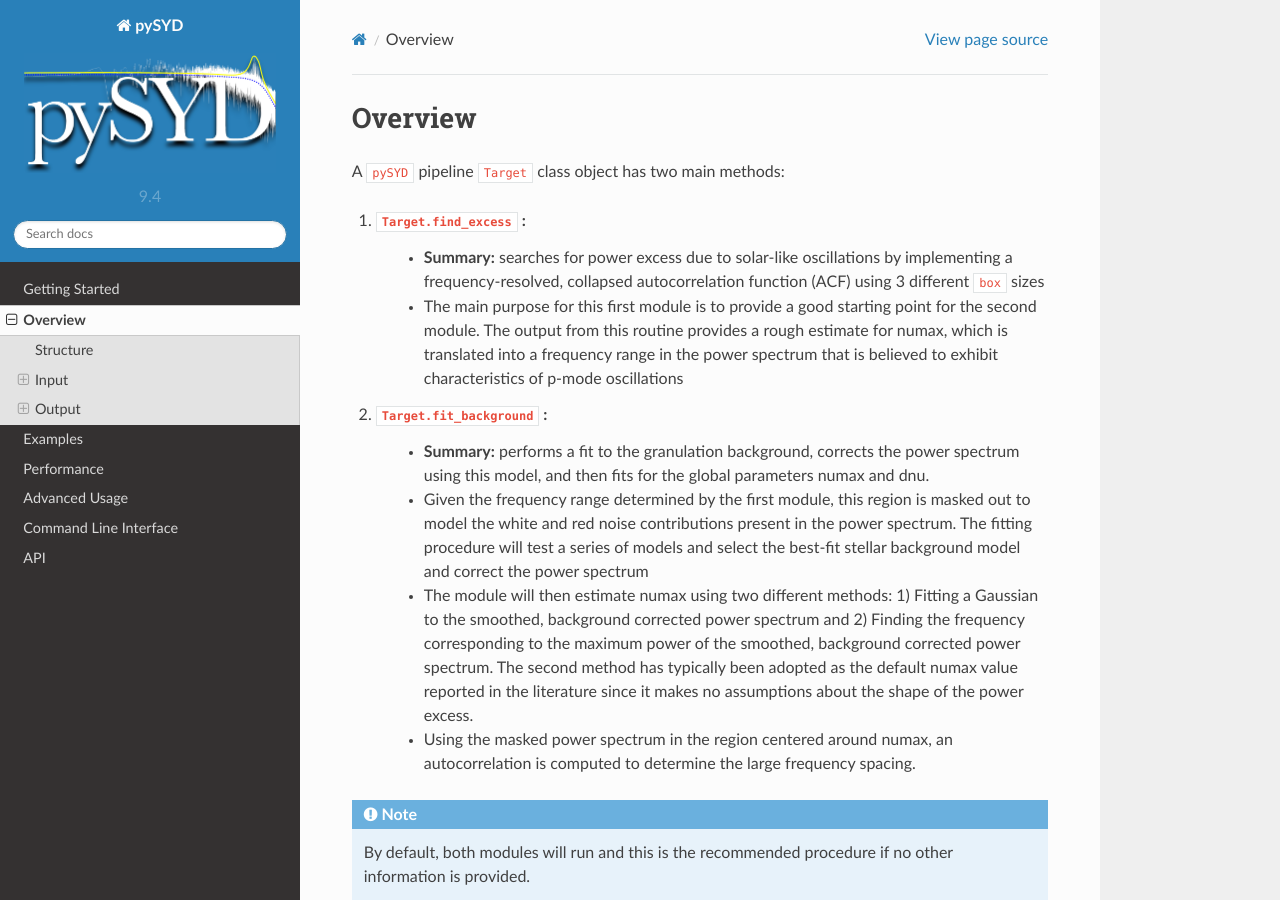
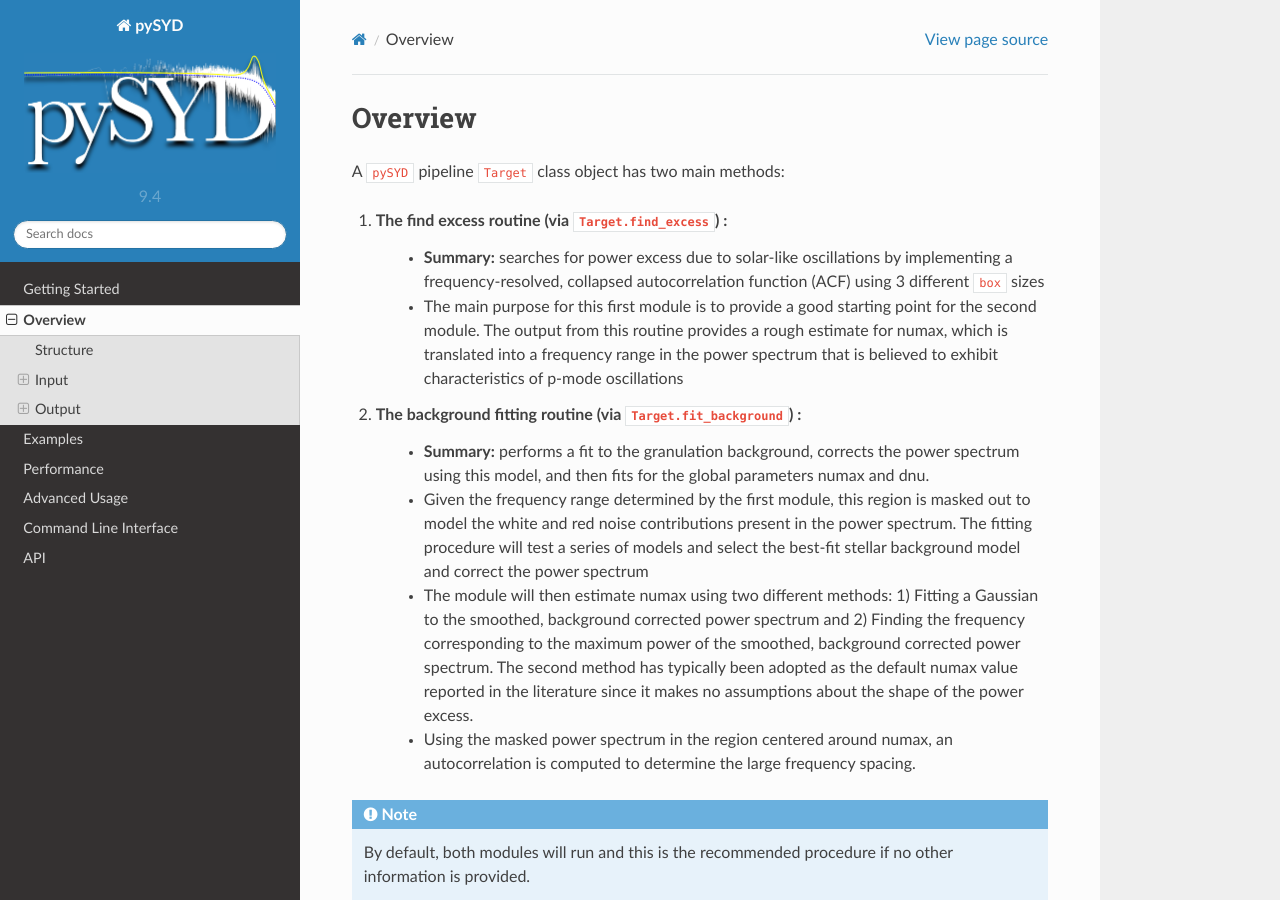
Before and after one commit to ashleychontos/pySYD, a Sphinx documentation site: the page built from docs/overview.rst, in a window 1280 px wide and 900 px high. Built offline with Sphinx 7.4.7 and the Read the Docs theme 2.0.0, drawn with Linux system fonts in a browser that asks for light colours.

Commit message:
Update overview.rst

```diff
--- a/docs/overview.rst
+++ b/docs/overview.rst
@@ -5,14 +5,14 @@ Overview
 
 A ``pySYD`` pipeline ``Target`` class object has two main methods:
 
-#. ``Target.find_excess`` :
+#. The find excess routine (via ``Target.find_excess``) :
     * **Summary:** searches for power excess due to solar-like oscillations by implementing a frequency-resolved, collapsed
       autocorrelation function (ACF) using 3 different ``box`` sizes
     * The main purpose for this first module is to provide a good starting point for the
       second module. The output from this routine provides a rough estimate for numax, which is translated
       into a frequency range in the power spectrum that is believed to exhibit characteristics of p-mode
       oscillations
-#. ``Target.fit_background`` :
+#. The background fitting routine (via ``Target.fit_background``) :
     * **Summary:** performs a fit to the granulation background, corrects
       the power spectrum using this model, and then fits for the global parameters numax and dnu.
     * Given the frequency range determined by the first module, this region is masked out to model
```
